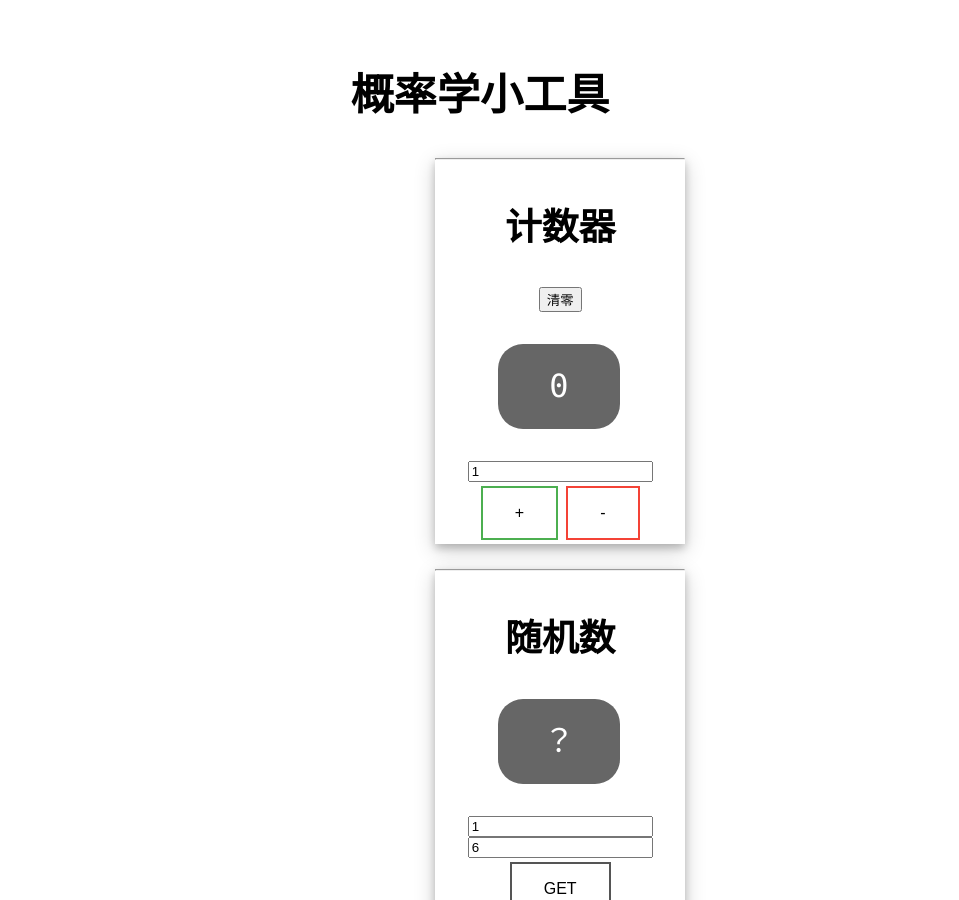
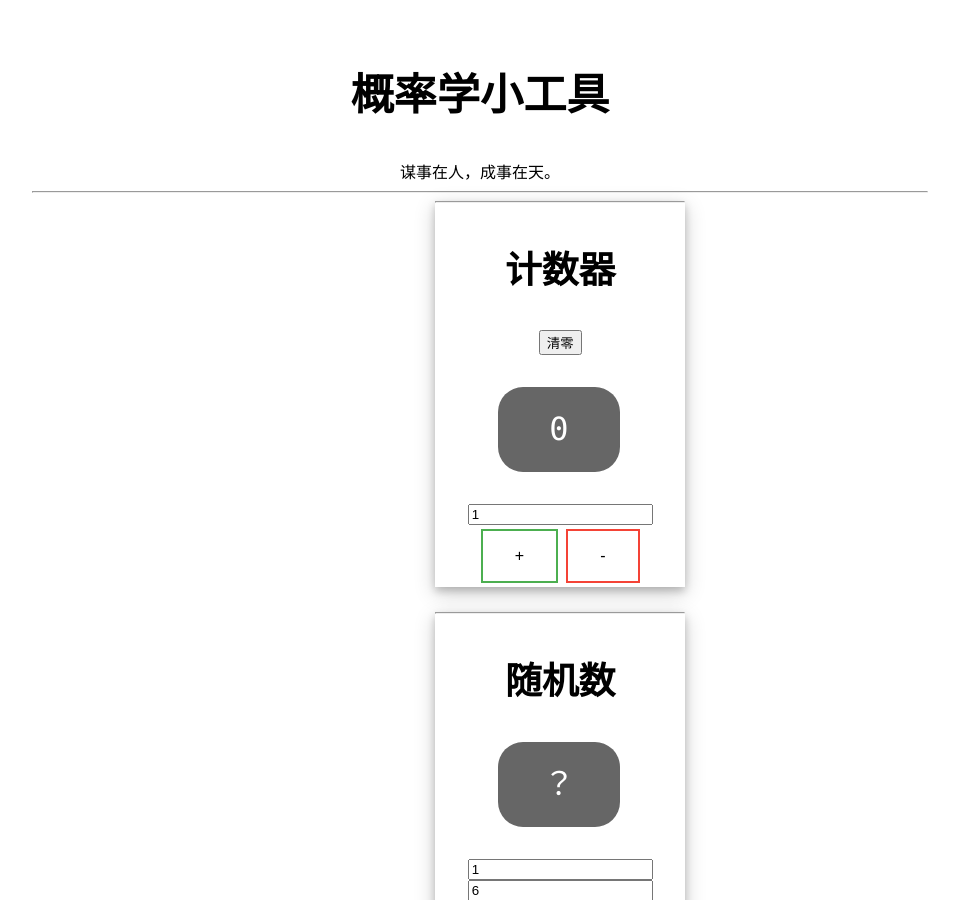
Before and after one commit to FameAndFarm/AndrewImalion.github.io, a Jekyll site: the page built from tools/litool/litools.html, in a window 1280 px wide and 900 px high. Shown: the whole window, without its empty margins (160-1119 px from the left). Built offline with Jekyll 4.4.1, drawn with Linux system fonts in a browser that asks for light colours.

Commit message:
Update litools.html

```diff
--- a/tools/litool/litools.html
+++ b/tools/litool/litools.html
@@ -128,6 +128,9 @@ permalink: /litools
 <body style="text-align: center;">
 
     <h2>{{ page.title }}</h2>
+    <h3>{{ page.subtilte}}</h3>
+    <span>{{ page.description}}</span>
+    <hr/>
     <!-- 计数器 -->
     <div class="litool">
         <hr />
```
